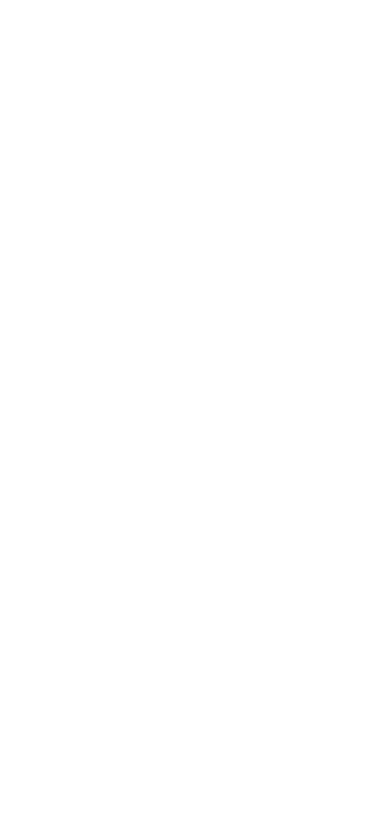
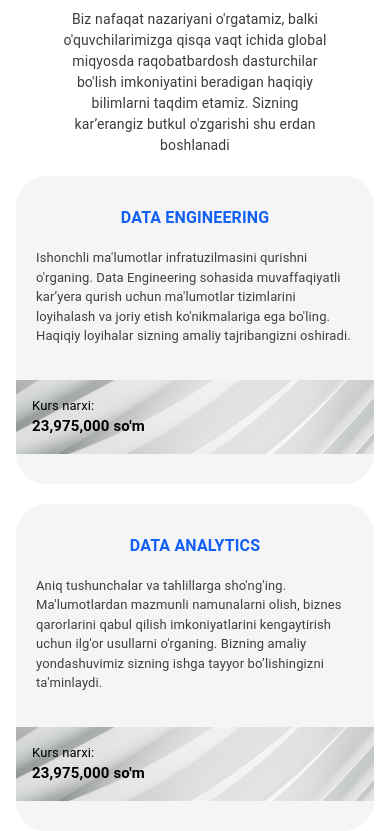
Before and after one commit to Murod1303/MAAB, a React (Vite) app: page / in a window 390 px wide. Shown: the part 3986-4817 px from the top of the page. Before the commit the page ends 3787 px from the top, so only its background shows below. Built offline with nearby package versions, Linux system fonts and the light colour scheme.

Commit message:
responsive course section

```diff
--- a/src/components/courses/Courses.jsx
+++ b/src/components/courses/Courses.jsx
@@ -1,12 +1,50 @@
-import { Box, Container, Stack, Typography } from "@mui/material";
+import { Box, Stack, Typography } from "@mui/material";
+import { ContainerStyled } from "../generalStyle/GeneralStyle";
+import styled from "styled-components";
+const CoursesSection = styled(Box)`
+  @media (max-width: 1030px) {
+    & h3 {
+      font-size: 30px;
+    }
+    & ul {
+      gap: 30px;
+    }
+  }
+  @media (max-width: 860px) {
+    & h3 {
+      font-size: 26px;
+    }
+    & p {
+      font-size: 14px;
+    }
+    & ul {
+      flex-wrap: wrap;
+      gap: 20px;
+    }
 
+    & .typographyBox {
+      & strong {
+        font-size: 16px;
+      }
+      & p {
+        font-size: 13px;
+      }
+    }
+    & .bgCardTypog {
+      padding: 16px;
+      & span {
+        font-size: 13px;
+      }
+      & strong {
+        font-size: 15px;
+      }
+    }
+  }
+`;
 const Courses = () => {
   return (
-    <Box component={"section"} marginBottom={"50px"}>
-      <Container
-        maxWidth={"1680px"}
-        sx={{ margin: "0 auto", padding: "0 16px", width: "100%" }}
-      >
+    <CoursesSection component={"section"} marginBottom={"50px"}>
+      <ContainerStyled>
         <Stack>
           <Box
             display={"flex"}
@@ -21,6 +59,7 @@
               fontSize={"32px"}
               color={"#1460F2"}
               fontWeight={700}
+              textAlign={"center"}
             >
               MAAB Akademiyasida BI imkoniyatlarini oching!
             </Typography>
@@ -53,6 +92,7 @@
                 padding={"30px 0"}
               >
                 <Box
+                  className="typographyBox"
                   padding={"0 20px"}
                   display={"flex"}
                   alignItems={"center"}
@@ -79,6 +119,7 @@
                   </Typography>
                 </Box>
                 <Box
+                  className="bgCardTypog"
                   padding={"20px"}
                   width={"100%"}
                   display={"flex"}
@@ -106,6 +147,7 @@
                 padding={"30px 0"}
               >
                 <Box
+                  className="typographyBox"
                   padding={"0 20px"}
                   display={"flex"}
                   alignItems={"center"}
@@ -132,6 +174,7 @@
                   </Typography>
                 </Box>
                 <Box
+                  className="bgCardTypog"
                   padding={"20px"}
                   width={"100%"}
                   display={"flex"}
@@ -153,8 +196,8 @@
             </Box>
           </Box>
         </Stack>
-      </Container>
-    </Box>
+      </ContainerStyled>
+    </CoursesSection>
   );
 };
 
--- a/src/pages/Home.jsx
+++ b/src/pages/Home.jsx
@@ -16,7 +16,7 @@
       <Referens />
       <Statist />
       <Chance />
-      {/* <Courses /> */}
+      <Courses />
       {/* <Response /> */}
       {/* <FormWrapper /> */}
     </Box>
```
